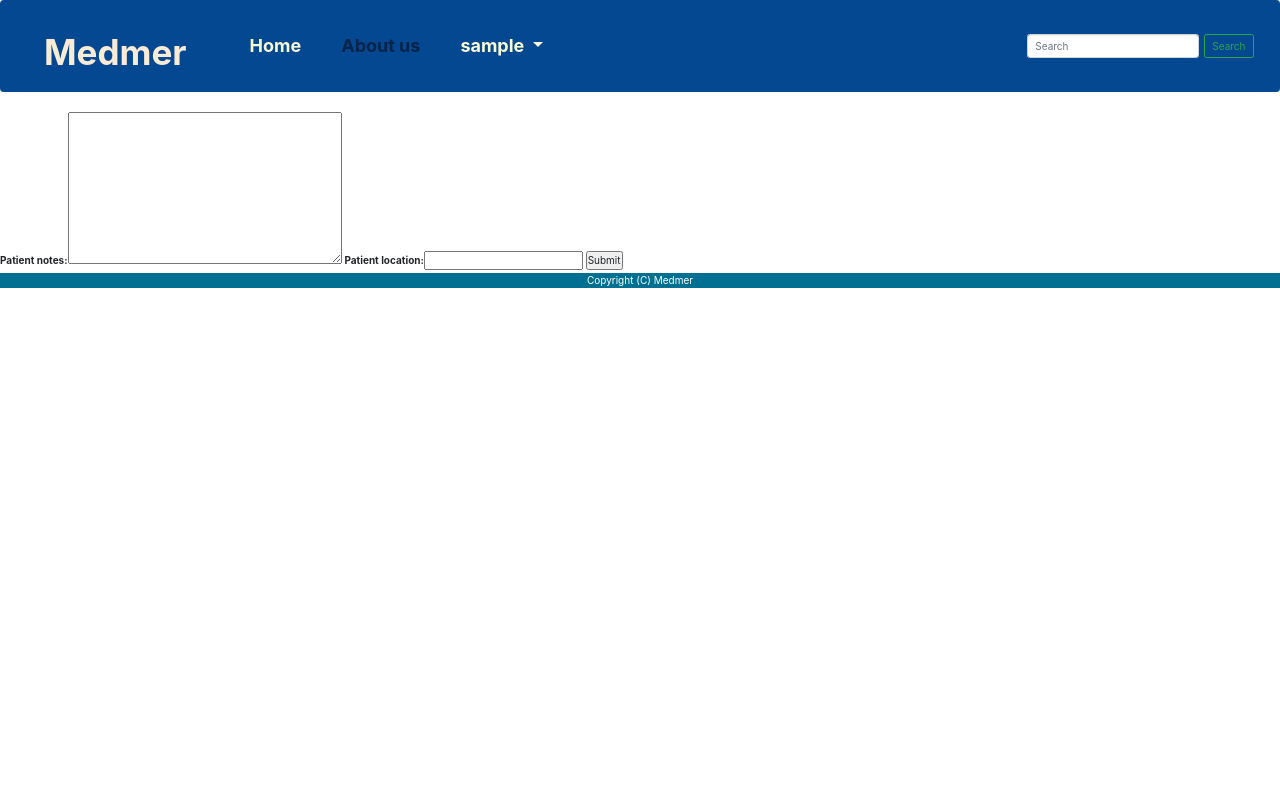
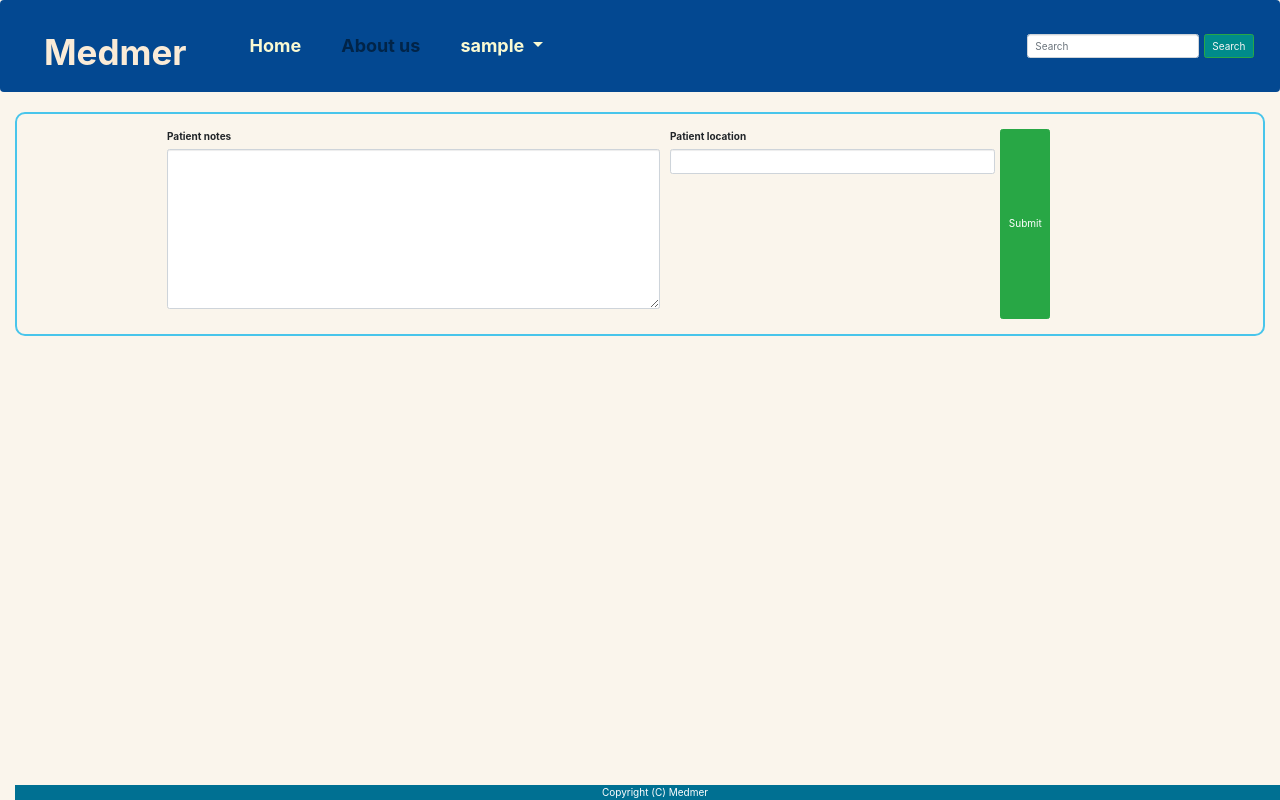
Before and after one commit to Emmastro/medmer, a Django app: page /help-request/requesthelp/ in a window 1280 px wide. Run offline with Django 3.2, Linux system fonts and the light colour scheme; the visitor is signed in with stand-in values (Sample User, id 1); some libraries are stand-ins or nearby versions.

Commit message:
edit the outlook of the page

```diff
--- a/helprequest/forms.py
+++ b/helprequest/forms.py
@@ -1,8 +1,14 @@
 from django import forms
 from django.contrib.auth.forms import UserCreationForm
 from helprequest.models import HelpRequest
+from crispy_forms.helper import FormHelper
+from crispy_forms.layout import Submit, Layout
+
 
 class HelpRequestForm(forms.ModelForm):
+    patient_notes = forms.TextInput()
+    patient_location = forms.Textarea()
+
     class Meta:
         model = HelpRequest
         fields = ['patient_notes', 'patient_location']
--- a/helprequest/templates/help_request.html
+++ b/helprequest/templates/help_request.html
@@ -1,11 +1,21 @@
 {% extends 'base/main.html' %}
-
+{% load crispy_forms_tags %}
 {% block content %}
 
-<form method="post">
-    {% csrf_token %}
-    {{ form }}
-    <input type="submit" value="Submit">
-</form>
+<div class="container-fluid">
+    <div class="form-group">
+    <form method="post" class="uniForm" style="padding-left: 150px;">
+       {% csrf_token %}
+       <div class="form-row">
+        <div class="form-group col-md-6 mb-0">
+            {{ form.patient_notes|as_crispy_field }}
+        </div>
+        <div class="form-group col-md-4 mb-0">
+            {{ form.patient_location|as_crispy_field }}
+        </div>
+    </form>
+    <button class="btn btn-success" type="submit" >Submit</button>
+</div>
+</div>
 
 {%endblock content%}
--- a/home/templates/base/404.html
+++ b/home/templates/base/404.html
@@ -0,0 +1 @@
+{% extends "base/main.html" %}
--- a/home/templates/base/main.html
+++ b/home/templates/base/main.html
@@ -35,10 +35,10 @@
               </div>
             </li>
           </ul>
-          <form class="form-inline my-2 my-lg-0">
+          <div class="form-inline my-2 my-lg-0" style="background-color: transparent;">
             <input class="form-control mr-sm-2" type="search" placeholder="Search" aria-label="Search">
-            <button class="btn btn-outline-success my-2 my-sm-0" type="submit">Search</button>
-          </form>
+            <button class="btn btn-outline-success my-2 my-sm-0" type="submit " style="background-color:darkcyan; color:whitesmoke">Search</button>
+          </div>
         </div>
       </nav>
 
--- a/home/templates/components/css.html
+++ b/home/templates/components/css.html
@@ -13,6 +13,9 @@
   * {
         margin: 0;
         padding: 0;
+    }
+    body {
+        background-color:rgb(250, 245, 236);
     }
 /* navigation bar */
     nav a {
@@ -45,6 +48,9 @@
       background-color: rgb(0, 112, 146);
       color:white;
       text-align: center;
+      position:absolute;
+      bottom:0;
+      width:100%;
   }
   .wrapper {
       margin-right: auto;
@@ -81,5 +87,29 @@
     a {
         color:white;
     }
+    form {
+        border: solid rgb(72, 197, 235);
+        border-radius: 10px;
+        padding-top: 20px;
+        border-width:2px;
+        padding:15px 100px;
+
+    }
+    h2 {
+        font-family:'Segoe UI', Tahoma, Geneva, Verdana, sans-serif;
+        color: rgb(79, 79, 79);
+        display:block;
+        text-align: center;
+        font-size:30px;
+    }
+    h3 {
+        text-align: center;
+        font-family: 'Gill Sans', 'Gill Sans MT', Calibri, 'Trebuchet MS', sans-serif;
+        color: rgb(79, 79, 79);
+        font-size:25px;
+    }
+
+
+
 
 </style>
--- a/home/templates/home.html
+++ b/home/templates/home.html
@@ -16,6 +16,7 @@
                 margin-top:18px; border: solid transparent;" >
                     <a href={%url 'request_help'%}>I need Help</a></button>
             </div>
+
             </div>
         <div class="wrapper_2">
             <div class="square_1">
--- a/patient/templates/patient_registration.html
+++ b/patient/templates/patient_registration.html
@@ -9,9 +9,9 @@
     <body>
         {% block content %}
             <div className="base-container" ref={this.props.containerRef}>
-                <h2 style="font-family:'Segoe UI', Tahoma, Geneva, Verdana, sans-serif; color: rgb(79, 79, 79);">
-                    We want to be there in your hour of need</h2>
-                <h3 style="text-align: center; font-family: 'Gill Sans', 'Gill Sans MT', Calibri, 'Trebuchet MS', sans-serif; color: rgbrgb(79, 79, 79);">
+                <h2>We want to be there in your hour of need</h2>
+                <h3 style="text-align: center; font-family: 'Gill Sans', 'Gill Sans MT', Calibri, 'Trebuchet MS', sans-serif; color: rgb(79, 79, 79);
+                font-size:25px;">
                     Register with us</h3>
             <div class="container">
                 <div class="form-group">
```
Also changed, not shown: images/med.jpeg (renamed from home/images/med.jpg), images/new.jpg (added).
